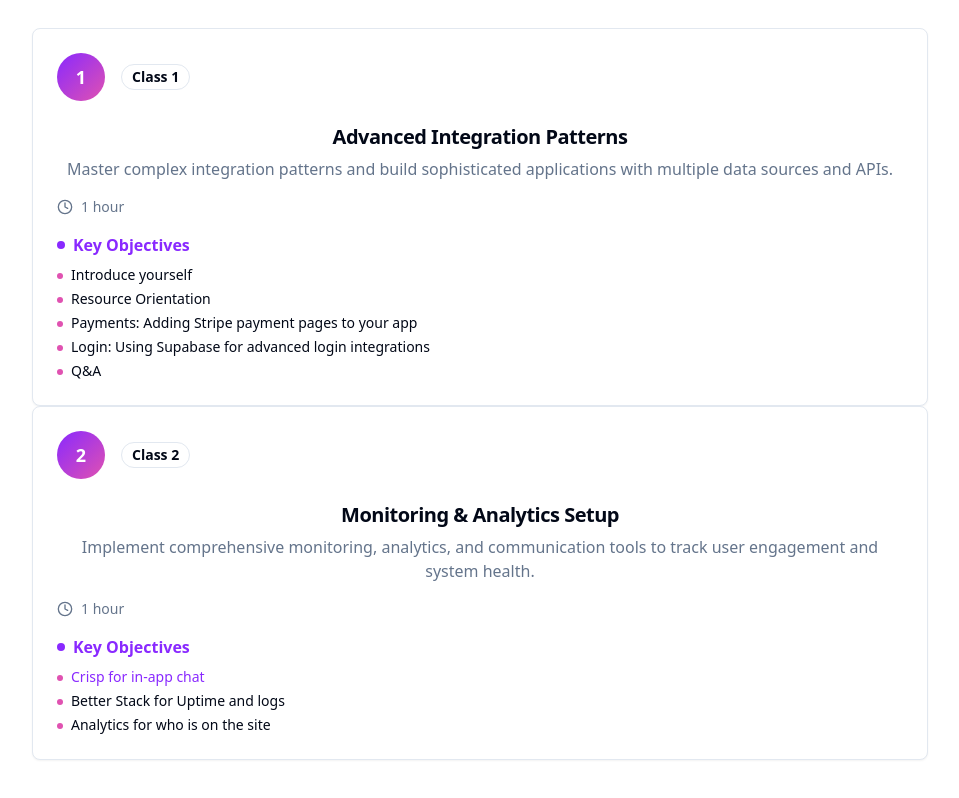
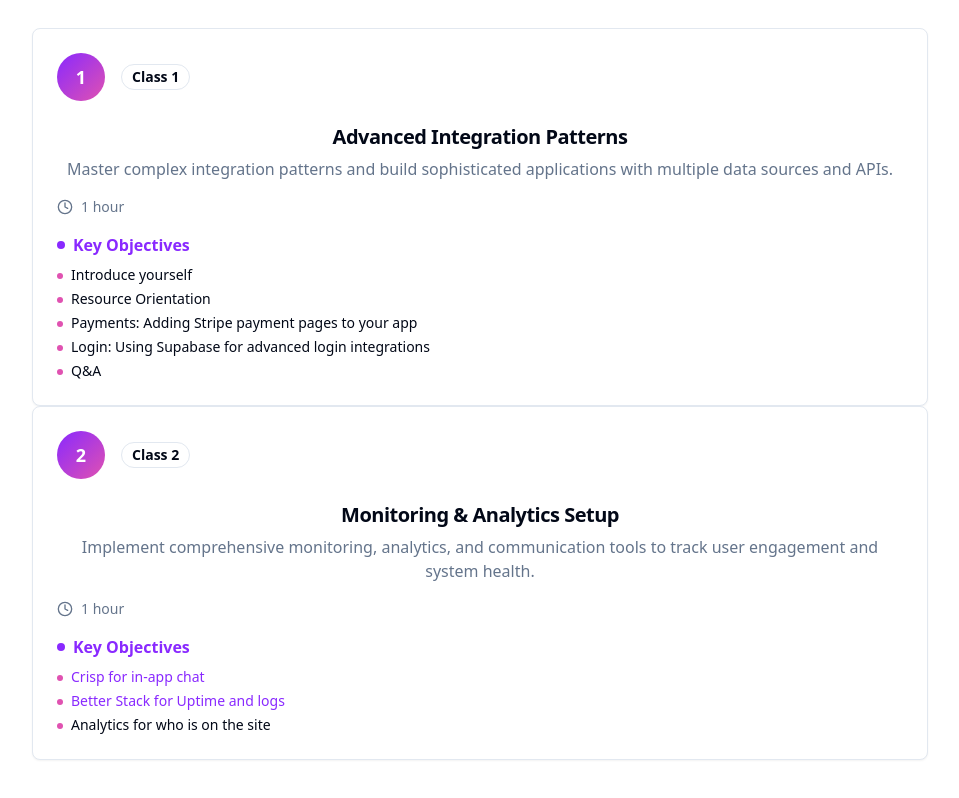
Before and after one commit to Launch-by-Lunch/advanced-vibe-coding, a React (Vite) app: page / in a window 1280 px wide. Shown: the part 619-1417 px from the top of the page, without its empty margins (160-1119 px from the left). Built offline with nearby package versions, Linux system fonts and the light colour scheme.

Commit message:
Link Better Stack URL
Link "Better Stack for Uptime and logs" to https://betterstack.com/

```diff
--- a/src/pages/Index.tsx
+++ b/src/pages/Index.tsx
@@ -24,7 +24,7 @@ const Index = () => {
       duration: "1 hour",
       objectives: [
         { text: "Crisp for in-app chat", url: "https://crisp.chat/en/" },
-        "Better Stack for Uptime and logs",
+        { text: "Better Stack for Uptime and logs", url: "https://betterstack.com/" },
         "Analytics for who is on the site"
       ]
     }
```
